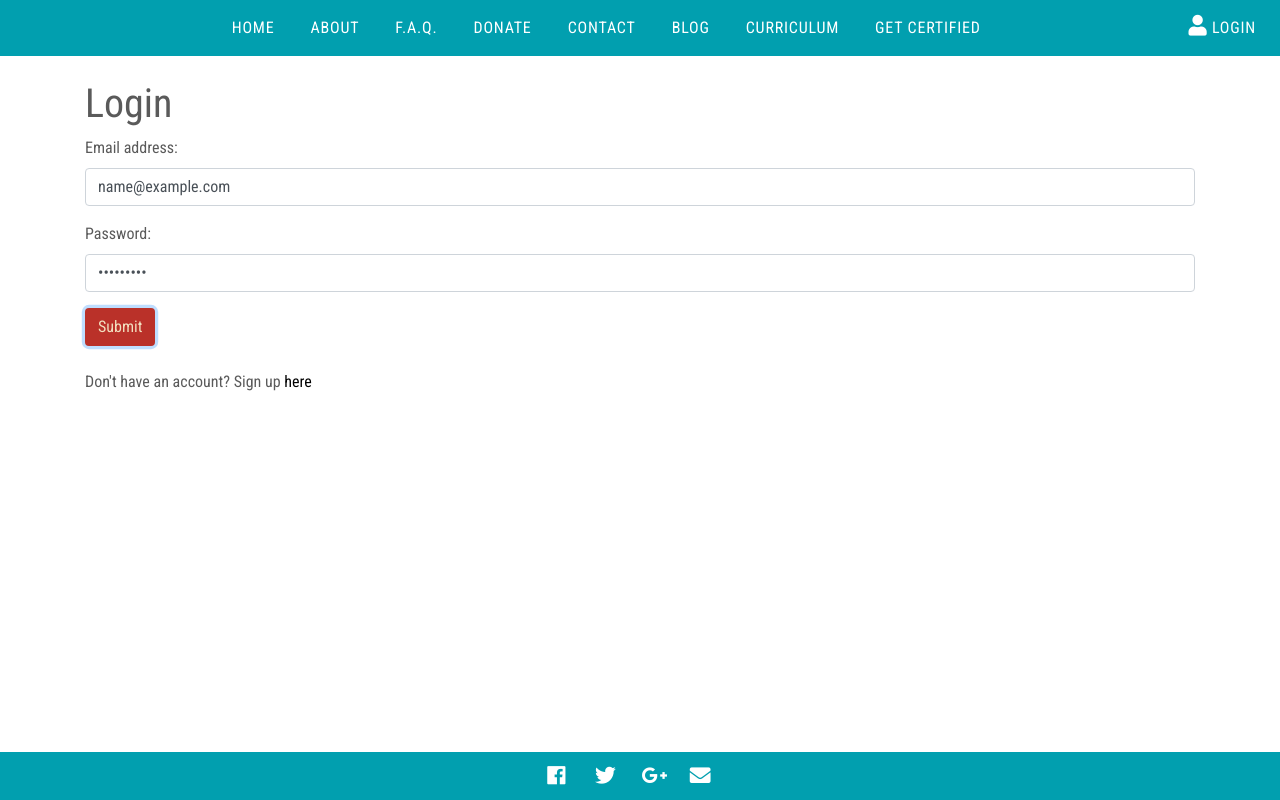
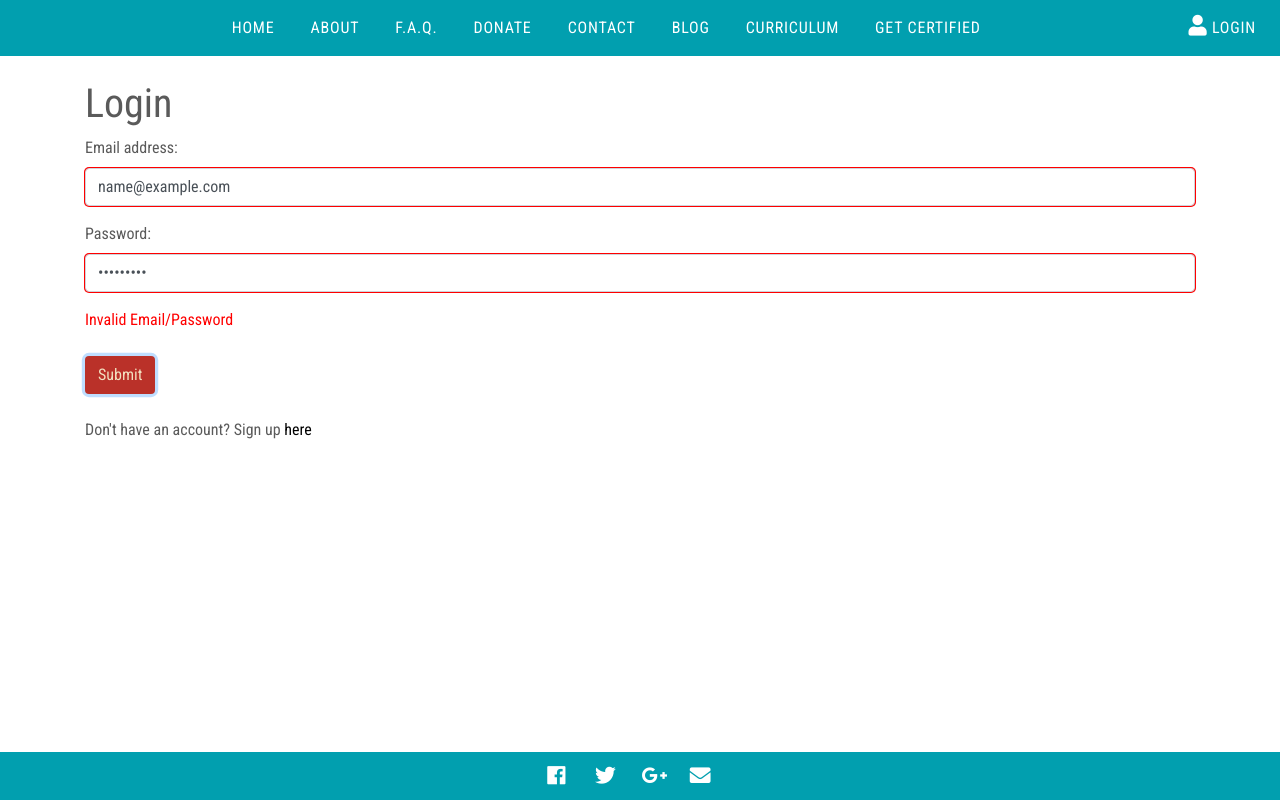
Before and after one commit to nljacob/project_aids_nigeria, a React (Create React App) app in the folder client/: page /login in a window 1280 px wide. Both pictures are taken after typing "name@example.com", "Sample123" into the empty fields and a click on the button "Submit". Built offline with nearby package versions, Linux system fonts and the light colour scheme; no server answers.

Commit message:
client and sever input validation done

```diff
--- a/client/src/pages/Login/Login.js
+++ b/client/src/pages/Login/Login.js
@@ -13,7 +13,8 @@ class Login extends Component {
   state = {
     email: "",
     password: "",
-    submitFlag: false
+    submitFlag: false,
+    serverCheck : ""
   }
   // componentWillMount() {
   //   if (this.Auth.loggedIn()) {
@@ -35,7 +36,10 @@ class Login extends Component {
           // take them to their profile page
           this.props.history.replace(`/profile/${res.data.user._id}`);
         })
-        .catch(err => alert(err));
+        .catch(err => {
+            this.setState({serverCheck : "fail"});
+          });
+          // err => alert(err);
     }
   };
 
@@ -51,6 +55,9 @@ class Login extends Component {
     if (!this.state.email && this.state.submitFlag) {
       return ("form-control error-focus");
     }
+    else if ((this.state.serverCheck === "fail") && this.state.submitFlag){
+      return ("form-control error-focus");
+    }
     else {
       return ("form-control");
     }
@@ -58,6 +65,9 @@ class Login extends Component {
 
   checkPasswordError(){
     if (!this.state.password && this.state.submitFlag) {
+      return ("form-control error-focus");
+    }
+    else if ((this.state.serverCheck === "fail") && this.state.submitFlag){
       return ("form-control error-focus");
     }
     else {
@@ -81,6 +91,7 @@ class Login extends Component {
               onChange={this.handleChange} />
 
             {(!this.state.email && this.state.submitFlag) ? <div className="error-text">Email required</div> : " "}
+
           </div>
           <div className="form-group">
             <label htmlFor="pwd">Password:</label>
@@ -92,6 +103,9 @@ class Login extends Component {
               onChange={this.handleChange} />
             {(!this.state.password && this.state.submitFlag) ? <div className="error-text">Password required</div> : " "}
           </div>
+
+          {((this.state.serverCheck === "fail") && this.state.submitFlag) ? <div className="error-text">Invalid Email/Password</div> : " "}
+         <br/>
           <button type="submit" className="btn btn-default">Submit</button>
         </form>
         <br />
```
